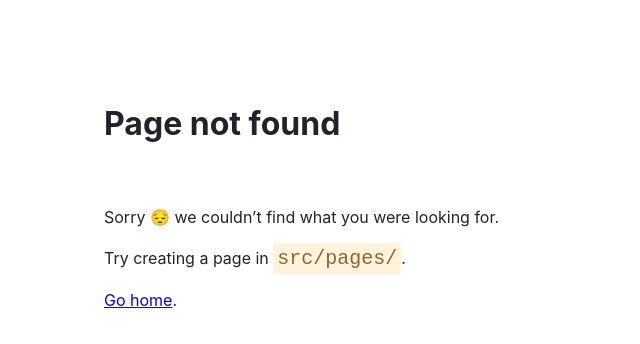
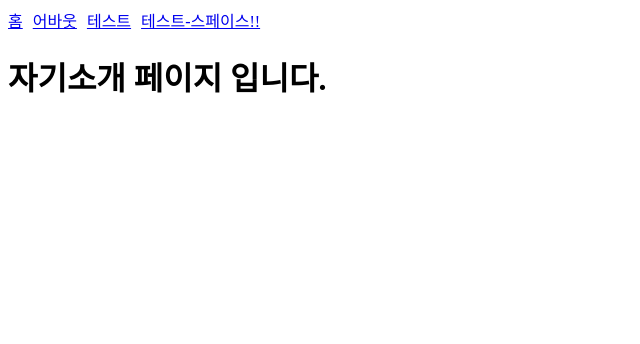
Before and after one commit to EunJung803/My_Gatsby_GitBlog, a Gatsby site: page /about in a window 1280 px wide. Before the commit this address had no page. Shown: the whole page, without its empty margins (0-640 px from the left). Built offline with nearby package versions, Linux system fonts and the light colour scheme; Gatsby itself is replaced by a stand-in of ours.

Commit message:
head추가

```diff
--- /dev/null
+++ b/src/pages/Head.js
@@ -0,0 +1,15 @@
+import { Link } from "gatsby";
+import React from "react";
+
+function Head() {
+  return (
+    <div style={{ display: "flex", gap: 10 }}>
+      <Link to="/">홈</Link>
+      <Link to="/about">어바웃</Link>
+      <Link to="/test">테스트</Link>
+      <Link to="/test-space">테스트-스페이스!!</Link>
+    </div>
+  );
+}
+
+export default Head;
--- /dev/null
+++ b/src/pages/about.js
@@ -0,0 +1,16 @@
+import React from "react";
+import Head from "./Head";
+
+function AboutPage() {
+  return (
+    <main>
+      <title>자기소개</title>
+
+      <Head />
+
+      <h1>자기소개 페이지 입니다.</h1>
+    </main>
+  )
+};
+
+export default AboutPage;
--- a/src/pages/index.js
+++ b/src/pages/index.js
@@ -1,11 +1,12 @@
 import React from "react"
-
+import Head from "./Head";
 
 // markup
 const IndexPage = () => {
   return (
     <main>
       <title>Home Page</title>
+        <Head />
       <h1>Home Page</h1>
     </main>
   );
--- a/src/pages/test.js
+++ b/src/pages/test.js
@@ -1,9 +1,11 @@
 import React from "react";
+import Head from "./Head";
 
 function TestPage() {
   return (
     <main>
       <title>테스트</title>
+        <Head />
       <h1>테스트 페이지 입니다.</h1>
     </main>
   );
```
Also changed, not shown: src/pages/test-space.js (+6 -2 lines).
